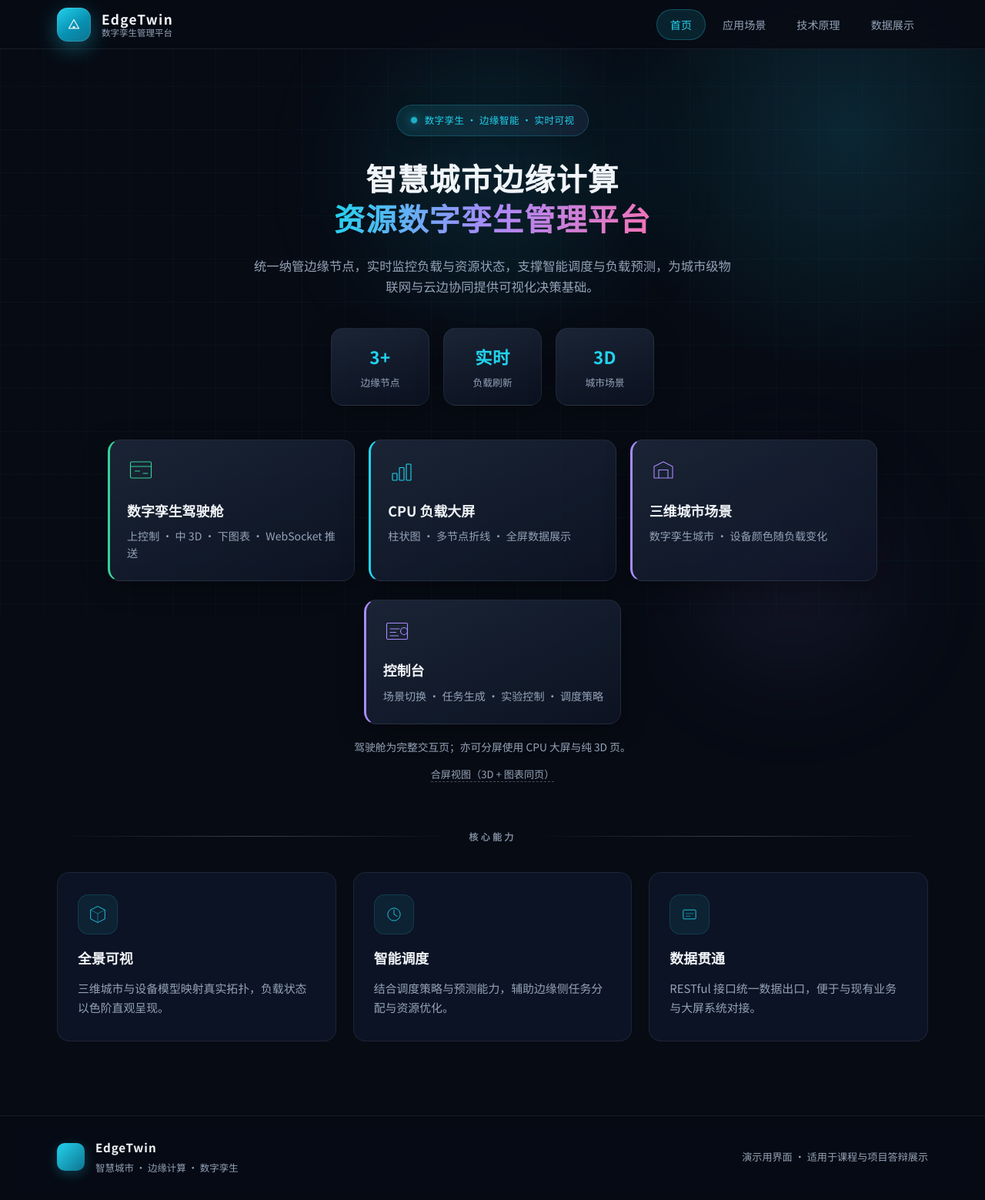
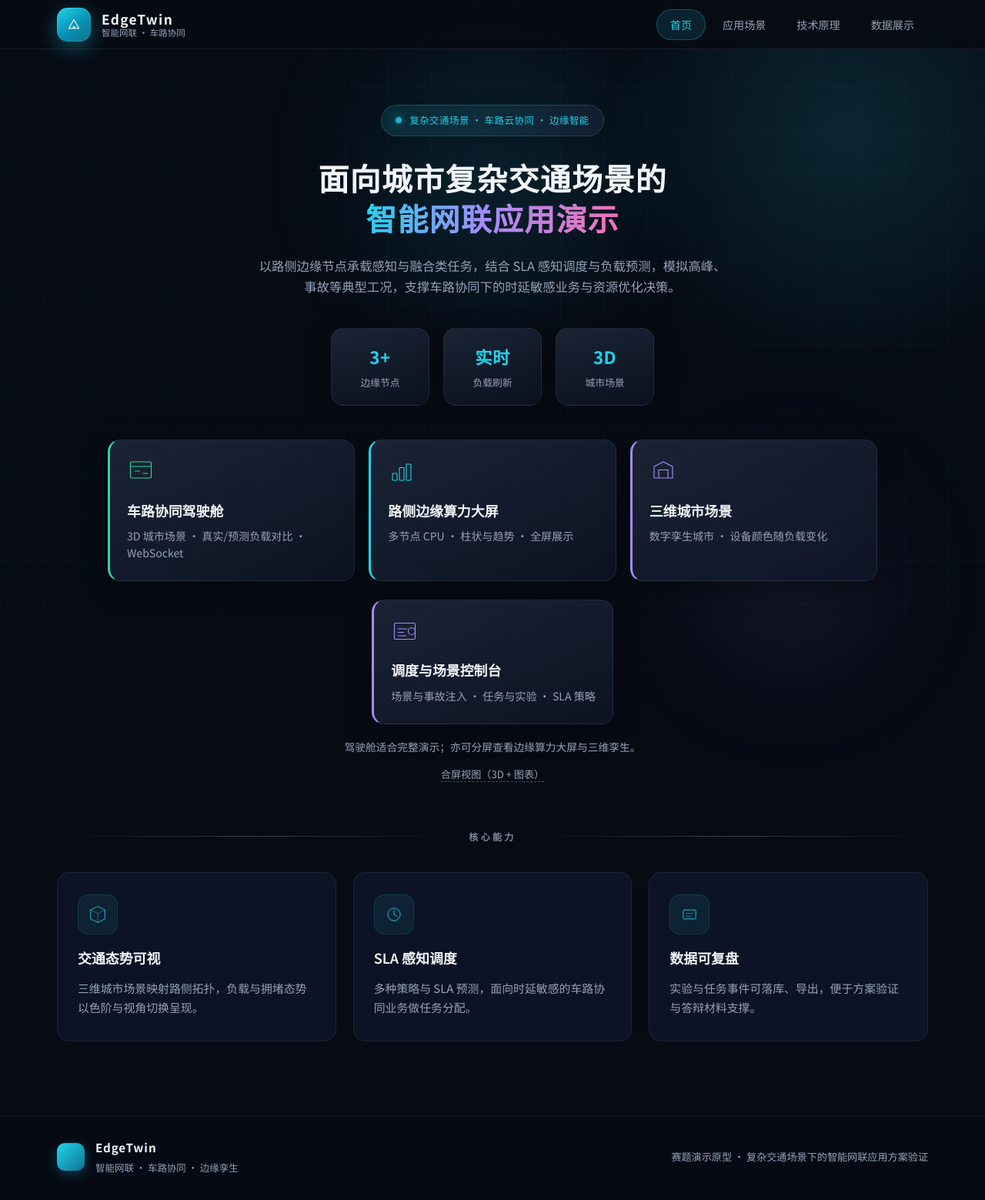
Before and after one commit to healingran/dt-ec-res-sc, a plain HTML site: page frontend/index.html in a window 1280 px wide. Shown: the whole page at 77% size. Drawn offline with nearby package versions, Linux system fonts and the light colour scheme; no server answers.

Commit message:
frontend: align copy with ICV/V2X competition theme (EdgeTwin retained)
Made-with: Cursor

```diff
--- a/frontend/index.html
+++ b/frontend/index.html
@@ -4,7 +4,7 @@
     <meta charset="UTF-8">
     <meta name="viewport" content="width=device-width, initial-scale=1.0">
     <meta name="theme-color" content="#0b1120">
-    <title>智慧城市边缘计算资源数字孪生管理平台</title>
+    <title>EdgeTwin · 智能网联车路协同演示平台</title>
     <link rel="preconnect" href="https://fonts.googleapis.com">
     <link rel="preconnect" href="https://fonts.gstatic.com" crossorigin>
     <link href="https://fonts.googleapis.com/css2?family=Noto+Sans+SC:wght@400;500;600;700&display=swap" rel="stylesheet">
@@ -24,7 +24,7 @@
             </span>
             <span class="brand-text">
                 <span class="brand-title">EdgeTwin</span>
-                <span class="brand-sub">数字孪生管理平台</span>
+                <span class="brand-sub">智能网联 · 车路协同</span>
             </span>
         </a>
         <nav class="site-nav" id="nav" aria-label="主导航">
@@ -43,9 +43,9 @@
             <div class="hero-glow hero-glow--1" aria-hidden="true"></div>
             <div class="hero-glow hero-glow--2" aria-hidden="true"></div>
             <div class="hero">
-                <p class="hero-badge"><span class="pulse"></span> 数字孪生 · 边缘智能 · 实时可视</p>
-                <h1 class="hero-title">智慧城市边缘计算<br><span class="hero-gradient">资源数字孪生管理平台</span></h1>
-                <p class="hero-lead">统一纳管边缘节点，实时监控负载与资源状态，支撑智能调度与负载预测，为城市级物联网与云边协同提供可视化决策基础。</p>
+                <p class="hero-badge"><span class="pulse"></span> 复杂交通场景 · 车路云协同 · 边缘智能</p>
+                <h1 class="hero-title">面向城市复杂交通场景的<br><span class="hero-gradient">智能网联应用演示</span></h1>
+                <p class="hero-lead">以路侧边缘节点承载感知与融合类任务，结合 SLA 感知调度与负载预测，模拟高峰、事故等典型工况，支撑车路协同下的时延敏感业务与资源优化决策。</p>
 
                 <div class="hero-stats">
                     <div class="stat-card">
@@ -67,15 +67,15 @@
                         <span class="cta-card-icon" aria-hidden="true">
                             <svg width="36" height="36" viewBox="0 0 48 48" fill="none"><rect x="6" y="8" width="36" height="28" rx="2" stroke="currentColor" stroke-width="1.5"/><path d="M6 16h36M14 24h8M28 28h8" stroke="currentColor" stroke-width="1.5" stroke-linecap="round"/></svg>
                         </span>
-                        <span class="cta-card-title">数字孪生驾驶舱</span>
-                        <span class="cta-card-desc">上控制 · 中 3D · 下图表 · WebSocket 推送</span>
+                        <span class="cta-card-title">车路协同驾驶舱</span>
+                        <span class="cta-card-desc">3D 城市场景 · 真实/预测负载对比 · WebSocket</span>
                     </a>
                     <a href="cpu-dashboard.html" class="cta-card cta-card--cpu">
                         <span class="cta-card-icon" aria-hidden="true">
                             <svg width="36" height="36" viewBox="0 0 48 48" fill="none"><rect x="8" y="28" width="8" height="12" rx="1" stroke="currentColor" stroke-width="1.5"/><rect x="20" y="18" width="8" height="22" rx="1" stroke="currentColor" stroke-width="1.5"/><rect x="32" y="12" width="8" height="28" rx="1" stroke="currentColor" stroke-width="1.5"/></svg>
                         </span>
-                        <span class="cta-card-title">CPU 负载大屏</span>
-                        <span class="cta-card-desc">柱状图 · 多节点折线 · 全屏数据展示</span>
+                        <span class="cta-card-title">路侧边缘算力大屏</span>
+                        <span class="cta-card-desc">多节点 CPU · 柱状与趋势 · 全屏展示</span>
                     </a>
                     <a href="scene-3d.html" class="cta-card cta-card--city">
                         <span class="cta-card-icon" aria-hidden="true">
@@ -90,12 +90,12 @@
                         <span class="cta-card-icon" aria-hidden="true">
                             <svg width="36" height="36" viewBox="0 0 48 48" fill="none"><rect x="6" y="10" width="36" height="28" rx="2" stroke="currentColor" stroke-width="1.5"/><path d="M12 20h16M12 26h10M12 32h14" stroke="currentColor" stroke-width="1.5" stroke-linecap="round"/><circle cx="36" cy="24" r="6" stroke="currentColor" stroke-width="1.5"/></svg>
                         </span>
-                        <span class="cta-card-title">控制台</span>
-                        <span class="cta-card-desc">场景切换 · 任务生成 · 实验控制 · 调度策略</span>
+                        <span class="cta-card-title">调度与场景控制台</span>
+                        <span class="cta-card-desc">场景与事故注入 · 任务与实验 · SLA 策略</span>
                     </a>
                 </div>
-                <p class="cta-hint">驾驶舱为完整交互页；亦可分屏使用 CPU 大屏与纯 3D 页。</p>
-                <p class="cta-extra"><a href="monitor.html" class="cta-link-muted">合屏视图（3D + 图表同页）</a></p>
+                <p class="cta-hint">驾驶舱适合完整演示；亦可分屏查看边缘算力大屏与三维孪生。</p>
+                <p class="cta-extra"><a href="monitor.html" class="cta-link-muted">合屏视图（3D + 图表）</a></p>
             </div>
         </div>
 
@@ -106,22 +106,22 @@
                 <div class="feature-icon-wrap" aria-hidden="true">
                     <svg class="feature-icon-svg" viewBox="0 0 48 48" fill="none"><path d="M24 6L8 14v20l16 8 16-8V14L24 6z" stroke="currentColor" stroke-width="1.5"/><path d="M24 22v20M8 14l16 8 16-8" stroke="currentColor" stroke-width="1.5" opacity="0.5"/></svg>
                 </div>
-                <h3>全景可视</h3>
-                <p>三维城市与设备模型映射真实拓扑，负载状态以色阶直观呈现。</p>
+                <h3>交通态势可视</h3>
+                <p>三维城市场景映射路侧拓扑，负载与拥堵态势以色阶与视角切换呈现。</p>
             </article>
             <article class="feature-card">
                 <div class="feature-icon-wrap" aria-hidden="true">
                     <svg class="feature-icon-svg" viewBox="0 0 48 48" fill="none"><circle cx="24" cy="24" r="14" stroke="currentColor" stroke-width="1.5"/><path d="M24 14v10l7 4" stroke="currentColor" stroke-width="1.5" stroke-linecap="round"/></svg>
                 </div>
-                <h3>智能调度</h3>
-                <p>结合调度策略与预测能力，辅助边缘侧任务分配与资源优化。</p>
+                <h3>SLA 感知调度</h3>
+                <p>多种策略与 SLA 预测，面向时延敏感的车路协同业务做任务分配。</p>
             </article>
             <article class="feature-card">
                 <div class="feature-icon-wrap" aria-hidden="true">
                     <svg class="feature-icon-svg" viewBox="0 0 48 48" fill="none"><rect x="10" y="14" width="28" height="20" rx="2" stroke="currentColor" stroke-width="1.5"/><path d="M16 22h16M16 28h10" stroke="currentColor" stroke-width="1.5" stroke-linecap="round" opacity="0.6"/></svg>
                 </div>
-                <h3>数据贯通</h3>
-                <p>RESTful 接口统一数据出口，便于与现有业务与大屏系统对接。</p>
+                <h3>数据可复盘</h3>
+                <p>实验与任务事件可落库、导出，便于方案验证与答辩材料支撑。</p>
             </article>
         </div>
     </section>
@@ -130,7 +130,7 @@
         <header class="section-head">
             <p class="section-kicker">Application</p>
             <h2>应用场景</h2>
-            <p class="section-desc">面向智慧城市与物联网的典型边缘计算管理需求</p>
+            <p class="section-desc">契合智能网联与车路协同：路侧边缘、复杂交通与云边协同</p>
         </header>
         <div class="scene-grid">
             <article class="scene-card">
@@ -164,13 +164,13 @@
         <header class="section-head">
             <p class="section-kicker">Architecture</p>
             <h2>技术原理</h2>
-            <p class="section-desc">前后端分离、接口驱动、可视化与三维渲染协同</p>
+            <p class="section-desc">FastAPI 接口 + 数字孪生可视化 + SLA 调度与预测协同</p>
         </header>
         <ul class="tech-timeline">
             <li class="tech-timeline-item">
                 <span class="tech-dot" aria-hidden="true"></span>
                 <span class="tech-tag">后端</span>
-                <p class="tech-body"><strong>FastAPI</strong> 提供节点、任务与预测等 REST 接口；后台模拟器持续刷新负载数据。</p>
+                <p class="tech-body"><strong>FastAPI</strong> 提供节点、任务、场景与 SLA 调度等接口；模拟器持续刷新路侧负载。</p>
             </li>
             <li class="tech-timeline-item">
                 <span class="tech-dot" aria-hidden="true"></span>
@@ -180,7 +180,7 @@
             <li class="tech-timeline-item">
                 <span class="tech-dot" aria-hidden="true"></span>
                 <span class="tech-tag">智能</span>
-                <p class="tech-body">调度与 <strong>LSTM</strong> 等预测能力为负载趋势与决策提供数据支撑（以接口形式集成）。</p>
+                <p class="tech-body"><strong>SLA 感知调度</strong> 与 <strong>LSTM</strong> 负载预测，为车路协同边缘决策提供依据。</p>
             </li>
         </ul>
     </section>
@@ -217,10 +217,10 @@
             <span class="footer-logo" aria-hidden="true"></span>
             <div>
                 <strong>EdgeTwin</strong>
-                <span class="footer-tagline">智慧城市 · 边缘计算 · 数字孪生</span>
+                <span class="footer-tagline">智能网联 · 车路协同 · 边缘孪生</span>
             </div>
         </div>
-        <p class="footer-copy">演示用界面 · 适用于课程与项目答辩展示</p>
+        <p class="footer-copy">赛题演示原型 · 复杂交通场景下的智能网联应用方案验证</p>
     </div>
 </footer>
 
```
Also changed, not shown: frontend/console.html (+8 -8 lines), frontend/cpu-dashboard.html (+3 -3 lines), frontend/dashboard.html (+5 -5 lines), frontend/monitor.html (+1 -1 lines), frontend/realtime-monitor.html (+8 -8 lines), frontend/scene-3d.html (+3 -3 lines).
